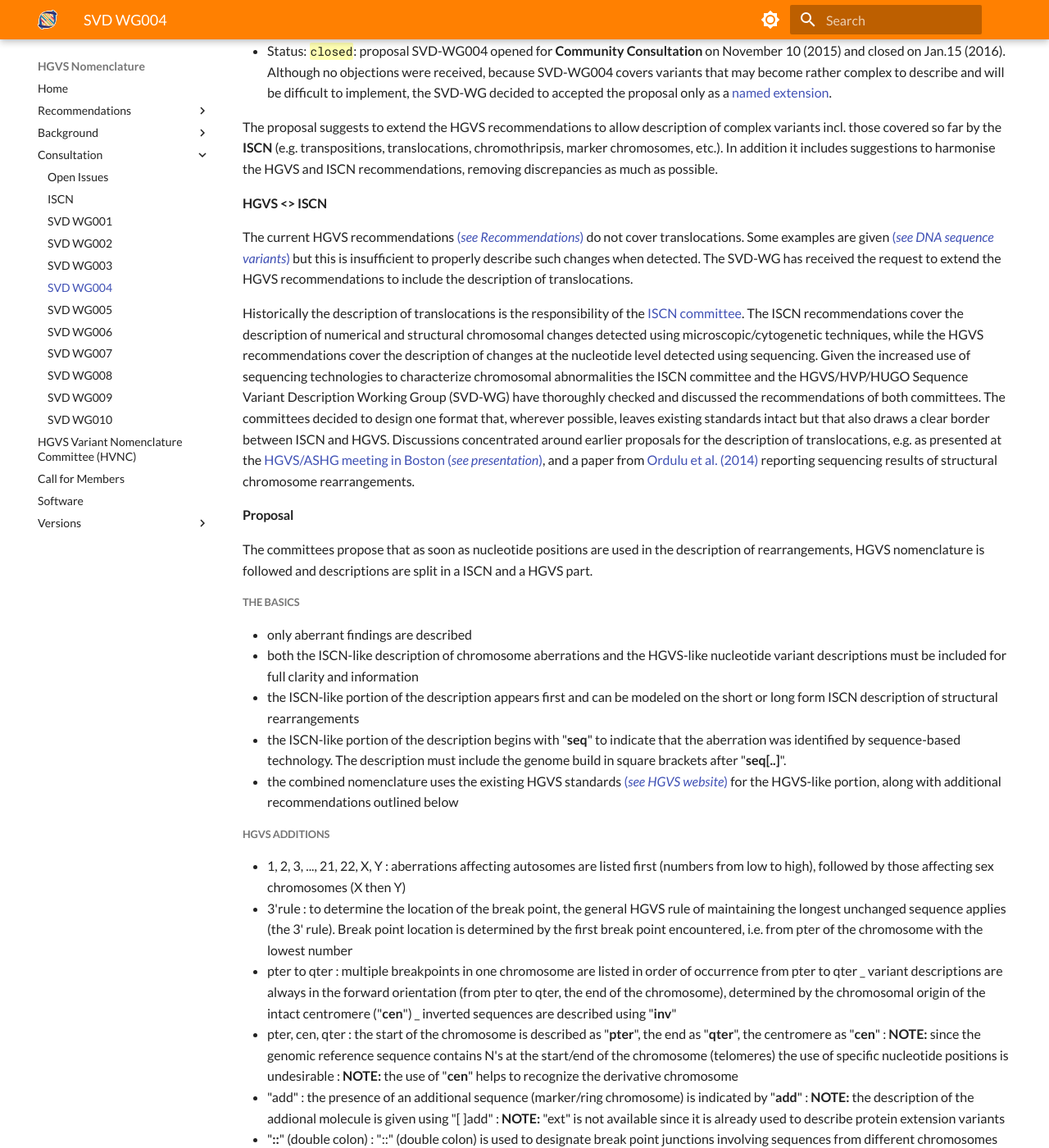
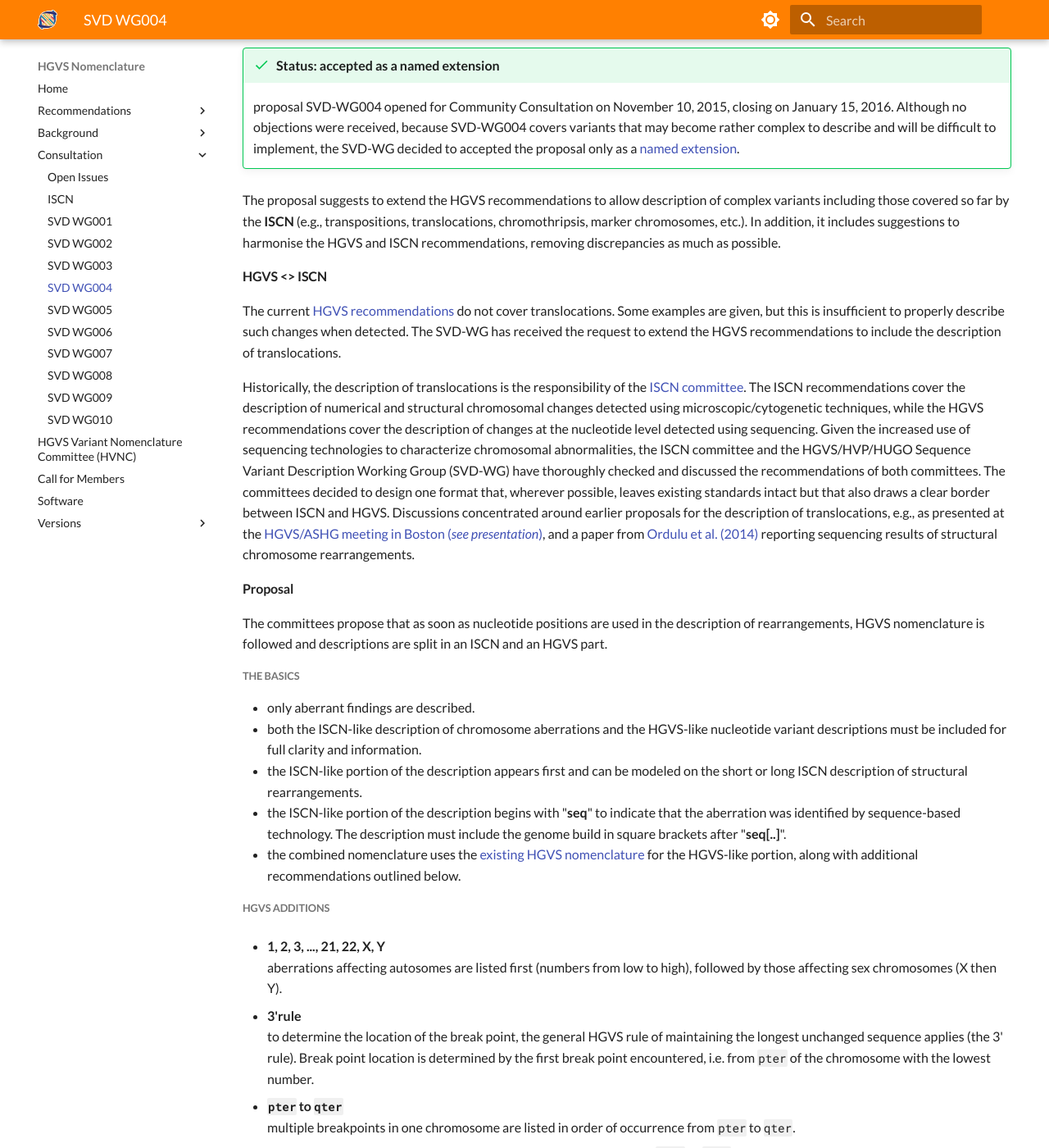
Before and after one commit to HGVSnomenclature/hgvs-nomenclature, an MkDocs documentation site: the page built from docs/consultation/SVD-WG004.md, in a window 1280 px wide and 1400 px high, scrolled down 431 px. Shown: the whole window at 82% size. Built offline with MkDocs 1.6.1 and Material for MkDocs 9.7.7, drawn with Linux system fonts in a browser that asks for light colours; some of the changed text lies outside the part shown.

Commit message:
Style and fix the SVD-WG004 page.
Updated a few links because they were no longer pointing to the
 correct location. Also, sometimes "(see ...)" type of links can
 just be included in the text, aiding in a better readability.

```diff
--- a/docs/consultation/SVD-WG004.md
+++ b/docs/consultation/SVD-WG004.md
@@ -2,74 +2,163 @@
 
 ### NOTE
 
-The proposal below is the original proposal as published first on November 10, 2015. The proposal is **not updated** and does not include changes made after acceptance of the proposal. To see the current recommendations please check [Complex (HGVS/ISCN)](../recommendations/DNA/complex.md).
+The proposal below is the original proposal as published first on November 10, 2015.
+The proposal is **not updated** and does not include changes made after acceptance of the proposal.
+To see the current recommendations, please check [Complex (HGVS/ISCN)](../recommendations/DNA/complex.md).
 
 ### Proposal SVD-WG004 (ISCN<>HGVS)
 
-- Status: <code class="spot1">closed</code>: proposal SVD-WG004 opened for **Community Consultation** on November 10 (2015) and closed on Jan.15 (2016). Although no objections were received, because SVD-WG004 covers variants that may become rather complex to describe and will be difficult to implement, the SVD-WG decided to accepted the proposal only as a [named extension](../versions/older-versions.md#SVD-WG004).
+!!! success "Status: accepted as a named extension"
 
-The proposal suggests to extend the HGVS recommendations to allow description of complex variants incl. those covered so far by the **ISCN** (e.g. transpositions, translocations, chromothripsis, marker chromosomes, etc.). In addition it includes suggestions to harmonise the HGVS and ISCN recommendations, removing discrepancies as much as possible.
+    proposal SVD-WG004 opened for Community Consultation on November 10, 2015, closing on January 15, 2016.
+    Although no objections were received, because SVD-WG004 covers variants that may become rather complex to describe and will be difficult to implement, the SVD-WG decided to accepted the proposal only as a [named extension](../recommendations/DNA/complex.md).
+
+The proposal suggests to extend the HGVS recommendations to allow description of complex variants including those covered so far by the **ISCN** (e.g., transpositions, translocations, chromothripsis, marker chromosomes, etc.).
+In addition, it includes suggestions to harmonise the HGVS and ISCN recommendations, removing discrepancies as much as possible.
 
 #### HGVS <> ISCN
 
-The current HGVS recommendations [(_see Recommendations_)](../recommendations/general.md) do not cover translocations.
-Some examples are given [(_see DNA sequence variants_)](../recommendations/DNA/complex.md#examples) but this is insufficient to properly describe such changes when detected.
+The current [HGVS recommendations](../recommendations/general.md) do not cover translocations.
+Some examples are given, but this is insufficient to properly describe such changes when detected.
 The SVD-WG has received the request to extend the HGVS recommendations to include the description of translocations.
 
-Historically the description of translocations is the responsibility of the [ISCN committee](ISCN.md). The ISCN recommendations cover the description of numerical and structural chromosomal changes detected using microscopic/cytogenetic techniques, while the HGVS recommendations cover the description of changes at the nucleotide level detected using sequencing. Given the increased use of sequencing technologies to characterize chromosomal abnormalities the ISCN committee and the HGVS/HVP/HUGO Sequence Variant Description Working Group (SVD-WG) have thoroughly checked and discussed the recommendations of both committees. The committees decided to design one format that, wherever possible, leaves existing standards intact but that also draws a clear border between ISCN and HGVS. Discussions concentrated around earlier proposals for the description of translocations, e.g. as presented at the [HGVS/ASHG meeting in Boston](http://onlinelibrary.wiley.com/doi/10.1002/humu.22516/abstract) [(_see presentation_)](http://www.hgvs.org/mutnomen/SVtrans_HGVS2013_PT.pdf), and a paper from [Ordulu et al. (2014)](http://ac.els-cdn.com/S0002929714001724/1-s2.0-S0002929714001724-main.pdf) reporting sequencing results of structural chromosome rearrangements.
+Historically, the description of translocations is the responsibility of the [ISCN committee](ISCN.md).
+The ISCN recommendations cover the description of numerical and structural chromosomal changes detected using microscopic/cytogenetic techniques, while the HGVS recommendations cover the description of changes at the nucleotide level detected using sequencing.
+Given the increased use of sequencing technologies to characterize chromosomal abnormalities, the ISCN committee and the HGVS/HVP/HUGO Sequence Variant Description Working Group (SVD-WG) have thoroughly checked and discussed the recommendations of both committees.
+The committees decided to design one format that, wherever possible, leaves existing standards intact but that also draws a clear border between ISCN and HGVS.
+Discussions concentrated around earlier proposals for the description of translocations, e.g., as presented at the [HGVS/ASHG meeting in Boston](http://onlinelibrary.wiley.com/doi/10.1002/humu.22516/abstract) [(_see presentation_)](http://www.hgvs.org/mutnomen/SVtrans_HGVS2013_PT.pdf), and a paper from [Ordulu et al. (2014)](http://ac.els-cdn.com/S0002929714001724/1-s2.0-S0002929714001724-main.pdf) reporting sequencing results of structural chromosome rearrangements.
 
 #### Proposal
 
-The committees propose that as soon as nucleotide positions are used in the description of rearrangements, HGVS nomenclature is followed and descriptions are split in a ISCN and a HGVS part.
+The committees propose that as soon as nucleotide positions are used in the description of rearrangements, HGVS nomenclature is followed and descriptions are split in an ISCN and an HGVS part.
 
 ##### the basics
 
-- only aberrant findings are described
-- both the ISCN-like description of chromosome aberrations and the HGVS-like nucleotide variant descriptions must be included for full clarity and information
-- the ISCN-like portion of the description appears first and can be modeled on the short or long form ISCN description of structural rearrangements
-- the ISCN-like portion of the description begins with "**seq**" to indicate that the aberration was identified by sequence-based technology. The description must include the genome build in square brackets after "**seq[..]**".
-- the combined nomenclature uses the existing HGVS standards [(_see HGVS website_)](http://www.HGVS.org/varnomen/) for the HGVS-like portion, along with additional recommendations outlined below
+- only aberrant findings are described.
+- both the ISCN-like description of chromosome aberrations and the HGVS-like nucleotide variant descriptions must be included for full clarity and information.
+- the ISCN-like portion of the description appears first and can be modeled on the short or long ISCN description of structural rearrangements.
+- the ISCN-like portion of the description begins with "**seq**" to indicate that the aberration was identified by sequence-based technology.
+  The description must include the genome build in square brackets after "**seq[..]**".
+- the combined nomenclature uses the [existing HGVS nomenclature](../index.md) for the HGVS-like portion, along with additional recommendations outlined below.
 
 ##### HGVS additions
 
-- 1, 2, 3, ..., 21, 22, X, Y : aberrations affecting autosomes are listed first (numbers from low to high), followed by those affecting sex chromosomes (X then Y)
-- 3'rule : to determine the location of the break point, the general HGVS rule of maintaining the longest unchanged sequence applies (the 3' rule). Break point location is determined by the first break point encountered, i.e. from pter of the chromosome with the lowest number
-- pter to qter : multiple breakpoints in one chromosome are listed in order of occurrence from pter to qter _ variant descriptions are always in the forward orientation (from pter to qter, the end of the chromosome), determined by the chromosomal origin of the intact centromere ("**cen**") _ inverted sequences are described using "**inv**"
-- pter, cen, qter : the start of the chromosome is described as "**pter**", the end as "**qter**", the centromere as "**cen**" : **NOTE:** since the genomic reference sequence contains N's at the start/end of the chromosome (telomeres) the use of specific nucleotide positions is undesirable : **NOTE:** the use of "**cen**" helps to recognize the derivative chromosome
-- "add" : the presence of an additional sequence (marker/ring chromosome) is indicated by "**add**" : **NOTE:** the description of the addional molecule is given using "[ ]add" : **NOTE:** "ext" is not available since it is already used to describe protein extension variants
-- "**::**" (double colon) : "::" (double colon) is used to designate break point junctions involving sequences from different chromosomes (translocation, transposition), chromothripsis break point junctions and junctions creating a ring chromosome : **NOTE:** non-template sequences ("inserts") at these imperfect break points are described using the format "**::sequence::**" (e.g. ::AAGTAC:: )
+- **1, 2, 3, ..., 21, 22, X, Y**<br>
+  aberrations affecting autosomes are listed first (numbers from low to high), followed by those affecting sex chromosomes (X then Y).
+
+- **3'rule**<br>
+  to determine the location of the break point, the general HGVS rule of maintaining the longest unchanged sequence applies (the 3' rule).
+  Break point location is determined by the first break point encountered, i.e. from `pter` of the chromosome with the lowest number.
+
+- **`pter` to `qter`**<br>
+  multiple breakpoints in one chromosome are listed in order of occurrence from `pter` to `qter`.
+    - variant descriptions are always in the forward orientation (from `pter` to `qter`, the end of the chromosome), determined by the chromosomal origin of the intact centromere ("**cen**").
+    - inverted sequences are described using "**inv**".
+
+- **`pter`, `cen`, `qter`**<br>
+  the start of the chromosome is described as "**pter**", the end as "**qter**", the centromere as "**cen**".<br>
+  **NOTE**: since the genomic reference sequence contains `N`s at the start/end of the chromosome (telomeres), the use of specific nucleotide positions is undesirable.<br>
+  **NOTE**: the use of "**cen**" helps to recognize the derivative chromosome.
+
+- **"add"**<br>
+  the presence of an additional sequence (marker/ring chromosome) is indicated by "**add**".<br>
+  **NOTE**: the description of the additional molecule is given using `[ ]add`.<br>
+  **NOTE**: `ext` is not available since it is already used to describe protein extension variants.
+
+- **"::" (double colon)**<br>
+  `::` (double colon) is used to designate break point junctions involving sequences from different chromosomes (translocation, transposition), chromothripsis break point junctions and junctions creating a ring chromosome.<br>
+  **NOTE**: non-template sequences ("inserts") at these imperfect break points are described using the format "**::sequence::**" (e.g., `::AAGTAC::`).
 
 #### Examples
 
-Note the format: <code class="spot1">the variant is first described using ISCN nomenclature, next using HGVS</code>.
+Note the format: **the variant is first described using ISCN nomenclature, next using HGVS**.
 
 - translocations
     - balanced
-        - between short arms chromosomes 2 and 11: seq[GRCh37] t(2;11)(p25.1;p15.2): g.[chr2:pter\_8247756::chr11:15825273\_cen\_qter] and g.[chr11:pter\_15825272::chr2:8247757\_cen\_qter]
-        - between long arms chromosomes 2 and 11, with 5 bp deletion of chr11 sequence: seq[GRCh37] t(2;11)(q31.1;q22.3): g.[chr2:pter\_cen\_174500098::chr11:108111987\_qter] and g.[chr11:pter\_cen\_108111981::chr2:174500099\_qter]: **NOTE:** coupling chr11:108111981 to 108111987 implies nucleotides 108111982_108111986 are deleted
-        - between short arm chromosome 3 and long arm chromosomes 14, with insertion of non-templated sequence at the break point on the derivative chromosome 3: seq[GRCh37] t(3;14)(14qter->14q12::3p22.2->3qter;14pter->14q12::3p22.2->3pter): g.[chr14:pter\_cen\_29745313::chr3:pter\_36969141inv] and g.[chr14:29745314\_qterinv::CATTTGTTCAAATTTAGTTCAAATGA::chr3:36969142\_cen\_qter]
-        - between homologous chromosomes (based on [Ordulu et al. example](http://ac.els-cdn.com/S0002929714001724/1-s2.0-S0002929714001724-main.pdf)): seq[GRCh37]: t(9;9)(9qter->9q22.33::9p21.2->9qter;9pter->9q22.33::9p21.2->9pter): g.[chr9:102425452\_qterinv::chr9:26393002\_cen\_qter] and g.[chr9:pter\_cen\_102425451::chr9:26393001pterinv]
+        - **between short arms chromosomes 2 and 11**<br>
+          `seq[GRCh37] t(2;11)(p25.1;p15.2)`<br>
+          `g.[chr2:pter_8247756::chr11:15825273_cen_qter]` and `g.[chr11:pter_15825272::chr2:8247757_cen_qter]`
+
+        - **between long arms chromosomes 2 and 11, with 5 bp deletion of chr11 sequence**<br>
+          `seq[GRCh37] t(2;11)(q31.1;q22.3)`<br>
+          `g.[chr2:pter_cen_174500098::chr11:108111987_qter]` and `g.[chr11:pter_cen_108111981::chr2:174500099_qter]`<br>
+          **NOTE**: coupling `chr11:108111981` to `108111987` implies nucleotides `108111982_108111986` are deleted.
+
+        - **between short arm chromosome 3 and long arm chromosomes 14, with insertion of non-templated sequence at the break point on the derivative chromosome 3**<br>
+          `seq[GRCh37] t(3;14)(14qter->14q12::3p22.2->3qter;14pter->14q12::3p22.2->3pter)`<br>
+          `g.[chr14:pter_cen_29745313::chr3:pter_36969141inv]` and `g.[chr14:29745314_qterinv::CATTTGTTCAAATTTAGTTCAAATGA::chr3:36969142_cen_qter]`.
+
+        - **between homologous chromosomes (based on [Ordulu et al. example](http://ac.els-cdn.com/S0002929714001724/1-s2.0-S0002929714001724-main.pdf))**<br>
+          `seq[GRCh37]: t(9;9)(9qter->9q22.33::9p21.2->9qter;9pter->9q22.33::9p21.2->9pter)`<br>
+          `g.[chr9:102425452_qterinv::chr9:26393002_cen_qter]` and `g.[chr9:pter_cen_102425451::chr9:26393001pterinv]`
+
     - unbalanced
-        - derivative chromosome 2, translocation between short arms chromosomes 2 and 11: seq[GRCh37] der(2)t(2;11)(p25.1;p15.2): g.chr2:pter_8247756delinschr11:pter_15825266
-        - derivative chromosome 3, translocation between long arms chromosomes 3 and 8, with an estimated nucleotide range for the break point on chromosome 8 (based on Uncertain Break point Localization example from [Ordulu et al.](http://ac.els-cdn.com/S0002929714001724/1-s2.0-S0002929714001724-main.pdf)): seq[GRCh37] der(3)(3pter->3q25.32::8q24.21->8qter): g.chr3:158573187_qterdelinschr8:(128534000_128546000)\_qter
-        - derivative chromosome 5, translocation between short arm chromosome 5 and long arm chromosome 10 with homology at the break point (chr5 29658440_29658442 and chr10 67539995_67539997, based on Homology examples in [Ordulu et al.](http://ac.els-cdn.com/S0002929714001724/1-s2.0-S0002929714001724-main.pdf)): seq[GRCh37] der(5)t(5;10)(p13.3;q21.3): g.chr5:pter_29658442delinschr10:67539995_qterinv
+        - **derivative chromosome 2, translocation between short arms chromosomes 2 and 11**<br>
+          `seq[GRCh37] der(2)t(2;11)(p25.1;p15.2)`<br>
+          `g.chr2:pter_8247756delinschr11:pter_15825266`
+
+        - **derivative chromosome 3, translocation between long arms chromosomes 3 and 8, with an estimated nucleotide range for the break point on chromosome 8 (based on Uncertain Break point Localization example from [Ordulu et al.](http://ac.els-cdn.com/S0002929714001724/1-s2.0-S0002929714001724-main.pdf))**<br>
+          `seq[GRCh37] der(3)(3pter->3q25.32::8q24.21->8qter)`<br>
+          `g.chr3:158573187_qterdelinschr8:(128534000_128546000)_qter`
+
+        - **derivative chromosome 5, translocation between short arm chromosome 5 and long arm chromosome 10 with homology at the break point (chr5 29658440_29658442 and chr10 67539995_67539997, based on Homology examples in [Ordulu et al.](http://ac.els-cdn.com/S0002929714001724/1-s2.0-S0002929714001724-main.pdf))**<br>
+          `seq[GRCh37] der(5)t(5;10)(p13.3;q21.3)`<br>
+          `g.chr5:pter_29658442delinschr10:67539995_qterinv`
+
 - inversion, pericentric
-    - with substitution at break point: seq[GRCh37] inv(6)(pter->p25.3::q16.1->p25.3::q16.1->qter): chr6:g.[776788\_93191545inv;93191546T>C]
-    - de novo with 275bp deletion and 1bp insertion at break points: seq[GRCh37] inv(2)(pter->p22.3::q31.1->p22.3::q31.1->qter)dn: chr2:g.[32310435\_32310710del;32310711\_171827243inv;insG]: **NOTE:** the HGVS description does not include the de novo occurence of the variant
+    - **with substitution at break point**<br>
+      `seq[GRCh37] inv(6)(pter->p25.3::q16.1->p25.3::q16.1->qter)`<br>
+      `chr6:g.[776788_93191545inv;93191546T>C]`
+
+    - **de novo with 275bp deletion and 1bp insertion at break points**<br>
+      `seq[GRCh37] inv(2)(pter->p22.3::q31.1->p22.3::q31.1->qter)dn`<br>
+      `chr2:g.[32310435_32310710del;32310711_171827243inv;insG]`<br>
+      **NOTE**: the HGVS description does not include the de novo occurrence of the variant.
+
 - deletion
-    - within a chromosome (based on [Ordulu 2014. Fig.1D](http://ac.els-cdn.com/S0002929714001724/1-s2.0-S0002929714001724-main.pdf)): seq[GRCh37] del(X)(q21.31q22.2): chrX:g.89555676_100352080del
-    - ring chromosome derived from chromosome 22: seq[GRCh37] r(22)(p11.2q13.1): chr22:g.pter_10000000del::40000000_qterdel: **NOTE:** "::" is used to indicate the join instead of ";" to describe two not connected deletions
+    - **within a chromosome (based on [Ordulu 2014. Fig.1D](http://ac.els-cdn.com/S0002929714001724/1-s2.0-S0002929714001724-main.pdf))**<br>
+      `seq[GRCh37] del(X)(q21.31q22.2)`<br>
+      `chrX:g.89555676_100352080del`
+
+    - **ring chromosome derived from chromosome 22**<br>
+      `seq[GRCh37] r(22)(p11.2q13.1)`<br>
+      `chr22:g.pter_10000000del::40000000_qterdel`<br>
+      **NOTE**: `::` is used to indicate the join instead of `;`, describing two not connected deletions.
+
 - insertion
     - duplication (tandem)
-        - within a chromosome, orientation identical relative to original sequence (based on Ordulu et al. Fig 5): seq[GRCh37] dup(8)(q24.21q24.21): chr8:g.128746677_128749160dup
-        - within a chromosome, orientation reversed relative to original sequence: seq[GRCh37] dup(8)(q24.21q24.21): chr8:g.128746677_128749160dupinv
+        - **within a chromosome, orientation identical relative to original sequence (based on Ordulu et al. Fig 5)**<br>
+          `seq[GRCh37] dup(8)(q24.21q24.21)`<br>
+          `chr8:g.128746677_128749160dup`
+
+        - **within a chromosome, orientation reversed relative to original sequence**<br>
+          `seq[GRCh37] dup(8)(q24.21q24.21)`<br>
+          `chr8:g.128746677_128749160dupinv`
+
     - insertion
-        - inserted sequence reversed in orientation relative to chromosome sequence containing centromere: seq[GRCh37] der(4)ins(4;X)(q28.3;q22.2q21.31): g.chr4:134850793_134850794inschrX:89555676_100352080inv
+        - **inserted sequence reversed in orientation relative to chromosome sequence containing centromere**<br>
+          `seq[GRCh37] der(4)ins(4;X)(q28.3;q22.2q21.31)`<br>
+          `g.chr4:134850793_134850794inschrX:89555676_100352080inv`
+
     - transposition
         - balanced (deletion + insertion elsewhere)
-            - (balanced intrachromosomal) inserted sequence same orientation as chromosome sequence containing centromere (based on [Ordulu et al. Fig.1C](http://ac.els-cdn.com/S0002929714001724/1-s2.0-S0002929714001724-main.pdf)): seq[GRCh37] ins(4;X)(q28.3;q21.31q22.2): g.[chr4:134850793\_134850794inschrX:89555676\_100352080] and chrX:g.[89555676\_100352080del]
-            - (balanced intrachromosomal) inserted sequence reversed in orientation relative to chromosome sequence containing centromere: seq[GRCh37] ins(4;X)(q28.3;q22.2q21.31): g.[chr4:134850793\_134850794inschrX:89555676\_100352080inv] and chrX:g.[89555676\_100352080del]
-        - unbalanced (copy inserted elsewhere): describe as insertion
+            - **(balanced intrachromosomal) inserted sequence same orientation as chromosome sequence containing centromere (based on [Ordulu et al. Fig.1C](http://ac.els-cdn.com/S0002929714001724/1-s2.0-S0002929714001724-main.pdf))**<br>
+              `seq[GRCh37] ins(4;X)(q28.3;q21.31q22.2)`<br>
+              `g.[chr4:134850793_134850794inschrX:89555676_100352080]` and `chrX:g.[89555676_100352080del]`
+
+            - **(balanced intrachromosomal) inserted sequence reversed in orientation relative to chromosome sequence containing centromere**<br>
+              `seq[GRCh37] ins(4;X)(q28.3;q22.2q21.31)`<br>
+              `g.[chr4:134850793_134850794inschrX:89555676_100352080inv]` and `chrX:g.[89555676_100352080del]`
+
+        - **unbalanced (copy inserted elsewhere)**<br>
+          describe as insertion.
+
 - additional chromosome
-    - supernumerary ring chromosome derived from chromosome 22: seq[GRCh37] +r(22)(p11.2q13.1): chr22:g.[pter\_10000000del::40000000\_qterdel]add
-    - uniparental disomy, additional copy of maternal chromosome 14 : seq[GRCh37] 46,XY,upd(14)mat: chr14:g.[pter\_cen\_qter]add: **NOTE:** the HGVS description does not include the maternal origin of the chromosome
+    - **supernumerary ring chromosome derived from chromosome 22**<br>
+      `seq[GRCh37] +r(22)(p11.2q13.1)`<br>
+      `chr22:g.[pter_10000000del::40000000_qterdel]add`
+
+    - **uniparental disomy, additional copy of maternal chromosome 14**<br>
+      `seq[GRCh37] 46,XY,upd(14)mat`<br>
+      `chr14:g.[pter_cen_qter]add`<br>
+      **NOTE**: the HGVS description does not include the maternal origin of the chromosome.
```
